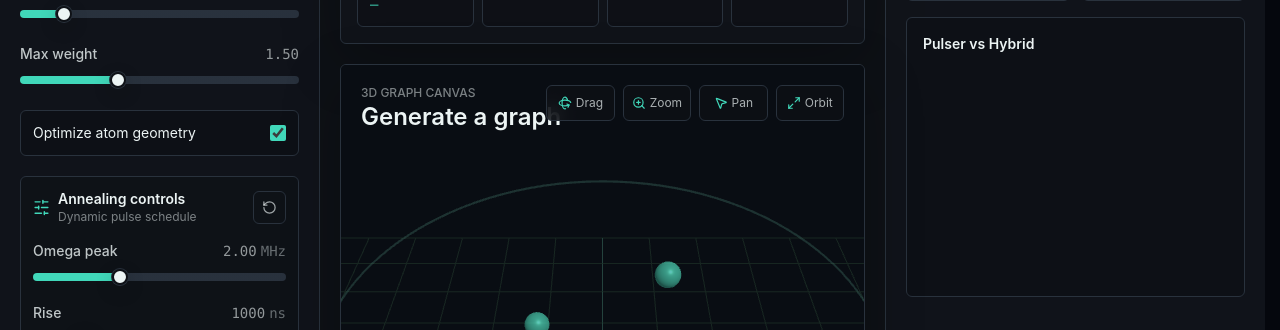
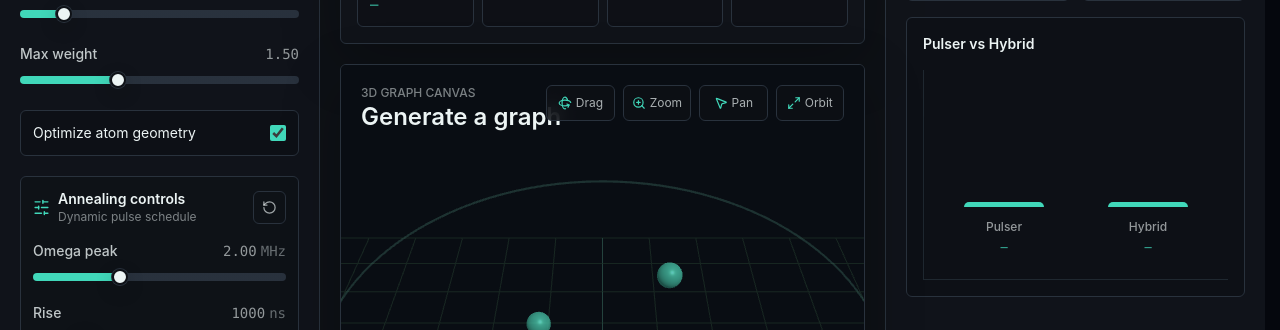
Before and after one commit to karimelhoudaigui/quantum-maxcut, a React (Vite) app in the folder app/: page / in a window 1280 px wide. Both pictures are taken after a click on the element 332 px from the left and 980 px from the top of the page. Shown: the part 335-665 px from the top of the page. Built offline with nearby package versions, Linux system fonts and the light colour scheme; no server answers.

Commit message:
Stabilize MaxCut results rendering

```diff
--- a/app/src/components/GraphCanvas.tsx
+++ b/app/src/components/GraphCanvas.tsx
@@ -8,7 +8,6 @@ import type { Edge, GraphResponse, Position } from "../types";
 
 export function GraphCanvas() {
   const graph = usePipelineStore((state) => state.graph);
-  const job = usePipelineStore((state) => state.job);
   const mountRef = useRef<HTMLDivElement | null>(null);
   const [rendererError, setRendererError] = useState<string | null>(null);
 
@@ -38,8 +37,7 @@ export function GraphCanvas() {
     mount.appendChild(renderer.domElement);
 
     const controls = new OrbitControls(camera, renderer.domElement);
-    controls.enableDamping = true;
-    controls.dampingFactor = 0.08;
+    controls.enableDamping = false;
     controls.enablePan = true;
     controls.minDistance = 2.8;
     controls.maxDistance = 28;
@@ -73,45 +71,33 @@ export function GraphCanvas() {
     scene.add(halo);
 
     if (graph) {
-      buildGraphScene(graphGroup, graph, job?.status === "running" || job?.status === "queued");
+      buildGraphScene(graphGroup, graph);
       frameCamera(camera, controls, graph);
     } else {
       buildEmptyScene(graphGroup);
     }
+
+    const render = () => {
+      renderer.render(scene, camera);
+    };
 
     const resize = () => {
       const { width, height } = mount.getBoundingClientRect();
       renderer.setSize(width, height, false);
       camera.aspect = width / Math.max(height, 1);
       camera.updateProjectionMatrix();
+      render();
     };
 
     const observer = new ResizeObserver(resize);
     observer.observe(mount);
     resize();
-
-    let animationFrame = 0;
-    const clock = new THREE.Clock();
-
-    const animate = () => {
-      const elapsed = clock.getElapsedTime();
-      graphGroup.rotation.z = Math.sin(elapsed * 0.22) * 0.025;
-
-      for (const child of graphGroup.children) {
-        if (child.userData.kind === "node") {
-          child.scale.setScalar(1 + Math.sin(elapsed * 2.4 + child.userData.phase) * 0.035);
-        }
-      }
-
-      controls.update();
-      renderer.render(scene, camera);
-      animationFrame = window.requestAnimationFrame(animate);
-    };
-    animate();
+    controls.addEventListener("change", render);
+    render();
 
     return () => {
-      window.cancelAnimationFrame(animationFrame);
       observer.disconnect();
+      controls.removeEventListener("change", render);
       controls.dispose();
       mount.removeChild(renderer.domElement);
       scene.traverse((object) => {
@@ -125,7 +111,7 @@ export function GraphCanvas() {
       });
       renderer.dispose();
     };
-  }, [graph, job?.status]);
+  }, [graph]);
 
   return (
     <section className="relative min-h-[620px] overflow-hidden rounded-md border border-border bg-background shadow-panel">
@@ -154,7 +140,7 @@ export function GraphCanvas() {
   );
 }
 
-function buildGraphScene(group: THREE.Group, graph: GraphResponse, isRunning: boolean) {
+function buildGraphScene(group: THREE.Group, graph: GraphResponse) {
   const positions = normalizedPositions(graph);
   const degree = degreeMap(graph.edges);
 
@@ -172,7 +158,7 @@ function buildGraphScene(group: THREE.Group, graph: GraphResponse, isRunning: bo
     if (!point) {
       continue;
     }
-    const node = createNode(point, isRunning, position.id);
+    const node = createNode(point, position.id);
     node.userData.kind = "node";
     node.userData.phase = position.id * 0.8;
     group.add(node);
@@ -235,12 +221,12 @@ function degreeMap(edges: Edge[]) {
   return degree;
 }
 
-function createNode(position: THREE.Vector3, isRunning: boolean, id: number) {
+function createNode(position: THREE.Vector3, id: number) {
   const geometry = new THREE.SphereGeometry(0.22, 40, 40);
   const material = new THREE.MeshStandardMaterial({
     color: 0x78e4ca,
-    emissive: isRunning ? 0x286e61 : 0x143a34,
-    emissiveIntensity: isRunning ? 0.65 : 0.35,
+    emissive: 0x143a34,
+    emissiveIntensity: 0.35,
     roughness: 0.22,
     metalness: 0.18,
   });
@@ -254,7 +240,7 @@ function createNode(position: THREE.Vector3, isRunning: boolean, id: number) {
     new THREE.MeshBasicMaterial({
       color: 0x77f7da,
       transparent: true,
-      opacity: isRunning ? 0.18 : 0.1,
+      opacity: 0.1,
       depthWrite: false,
     }),
   );
--- a/app/src/components/ResultsDashboard.tsx
+++ b/app/src/components/ResultsDashboard.tsx
@@ -1,5 +1,5 @@
 import { Download } from "lucide-react";
-import { Bar, BarChart, ResponsiveContainer, Tooltip, XAxis, YAxis } from "recharts";
+import { useMemo } from "react";
 
 import { usePipelineStore } from "../stores/pipelineStore";
 
@@ -14,12 +14,20 @@ export function ResultsDashboard() {
   const job = usePipelineStore((state) => state.job);
   const result = job?.result;
 
-  const chartData = result
-    ? [
-        { name: "Pulser", ratio: Number(result.ratio_pulser ?? 0) },
-        { name: "Hybrid", ratio: Number(result.ratio_hybrid ?? 0) },
-      ]
-    : [];
+  const comparisonData = useMemo(
+    () =>
+      result
+        ? [
+            { name: "Pulser", ratio: Number(result.ratio_pulser ?? 0) },
+            { name: "Hybrid", ratio: Number(result.ratio_hybrid ?? 0) },
+          ]
+        : [
+            { name: "Pulser", ratio: 0 },
+            { name: "Hybrid", ratio: 0 },
+          ],
+    [result],
+  );
+  const maxRatio = Math.max(...comparisonData.map((item) => item.ratio), 1);
 
   return (
     <aside className="flex h-full flex-col gap-4 border-l border-border bg-muted/30 p-5">
@@ -47,14 +55,22 @@ export function ResultsDashboard() {
 
       <div className="min-h-64 rounded-md border border-border bg-background/70 p-4">
         <p className="mb-4 text-sm font-semibold">Pulser vs Hybrid</p>
-        <ResponsiveContainer width="100%" height={210}>
-          <BarChart data={chartData}>
-            <XAxis dataKey="name" stroke="currentColor" fontSize={12} />
-            <YAxis stroke="currentColor" fontSize={12} />
-            <Tooltip cursor={{ fill: "rgba(255,255,255,0.06)" }} />
-            <Bar dataKey="ratio" fill="#43d9b8" radius={[5, 5, 0, 0]} />
-          </BarChart>
-        </ResponsiveContainer>
+        <div className="grid h-[210px] grid-cols-2 items-end gap-4 border-b border-l border-border/70 px-4 pb-6 pt-4">
+          {comparisonData.map((item) => (
+            <div key={item.name} className="flex h-full min-w-0 flex-col items-center justify-end gap-3">
+              <div className="flex h-full w-full items-end justify-center">
+                <div
+                  className="w-full max-w-[5rem] rounded-t-md bg-primary"
+                  style={{ height: `${Math.max(4, (item.ratio / maxRatio) * 100)}%` }}
+                />
+              </div>
+              <div className="text-center">
+                <p className="text-xs font-medium text-foreground/60">{item.name}</p>
+                <p className="mt-1 font-mono text-xs text-primary">{result ? item.ratio.toFixed(5) : "—"}</p>
+              </div>
+            </div>
+          ))}
+        </div>
       </div>
     </aside>
   );
```
